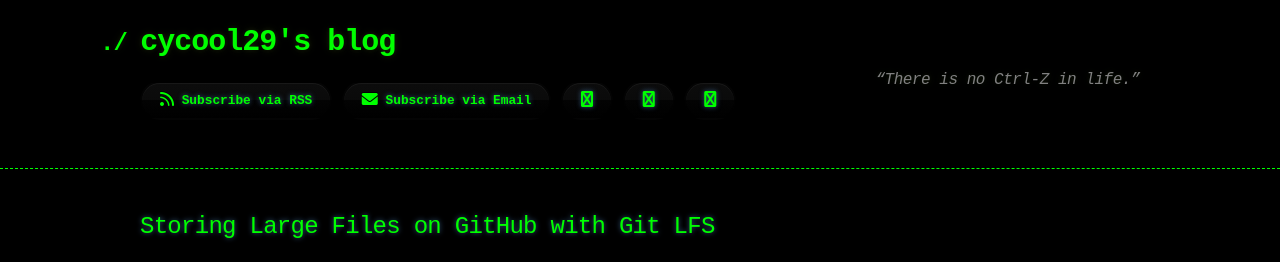
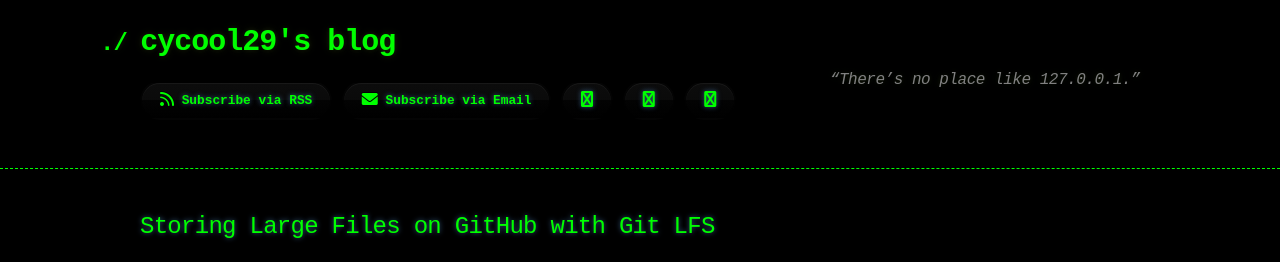
Before and after one commit to cycool29/cycool29.github.io, a Jekyll site: the page built from index.md, in a window 1280 px wide and 900 px high. Shown: the top 262 px of the window. Built offline with Jekyll 4.4.1, drawn with Linux system fonts in a browser that asks for light colours; a style sheet for code colours, icons or effects is not loaded.

Commit message:
Update quotes

```diff
--- a/_config.yml
+++ b/_config.yml
@@ -1,5 +1,5 @@
 title: cycool29's blog
-description: "“There is no Ctrl-Z in life.” "
+description: "“There’s no place like 127.0.0.1.” "
 bio: A high school student. Intermediate in Python, Git, Bash. Learning JavaScript. He/Him. "
 author: cycool29
 url: https://cycool29.github.io
```
